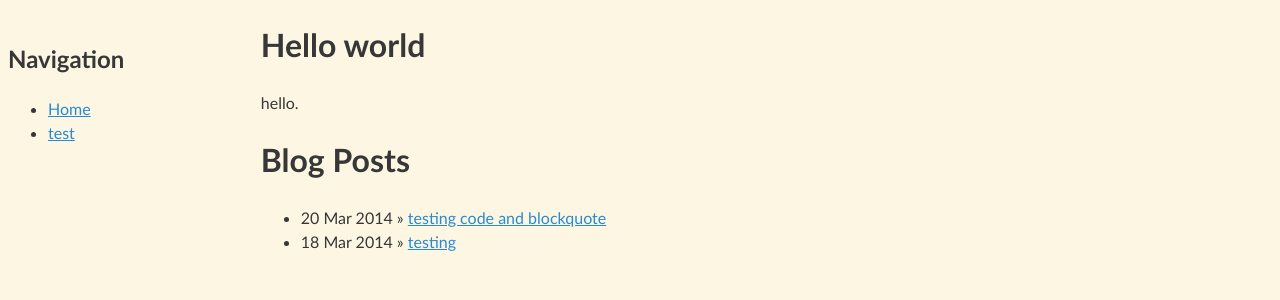
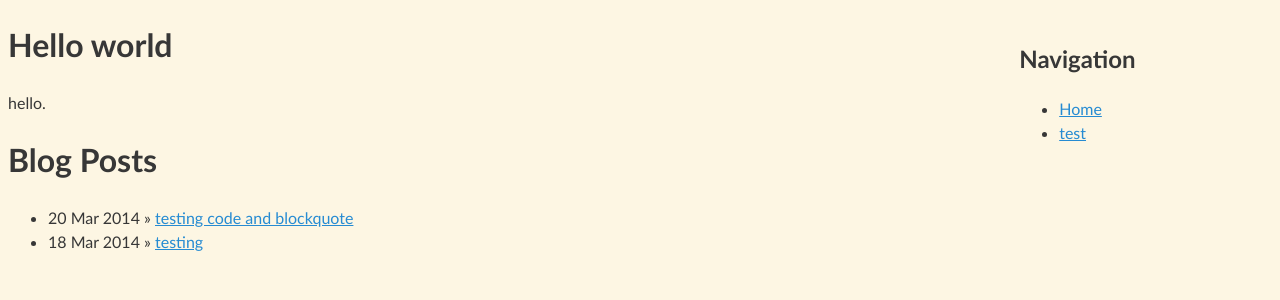
Before and after one commit to riceissa/abc, a Jekyll site: the page built from index.html, in a window 1280 px wide. Shown: the top 300 px of the page. Built offline with Jekyll 4.4.1, drawn with Linux system fonts in a browser that asks for light colours; Markdown is read by kramdown in place of the engine named in the settings.

Commit message:
nav bar on right

```diff
--- a/css/common.css
+++ b/css/common.css
@@ -14,7 +14,7 @@ body {
 }
 
 #navigation {
-    float: left;
+    float: right;
     width: 20%;
 }
 
@@ -22,7 +22,7 @@ body {
   /*width: 960px;*/
   /*margin-left: auto;*/
   /*margin-right: auto;*/
-  margin-left: 20%;
+  margin-right: 20%;
 }
 
 a:link {color: #268bd2;}
```
